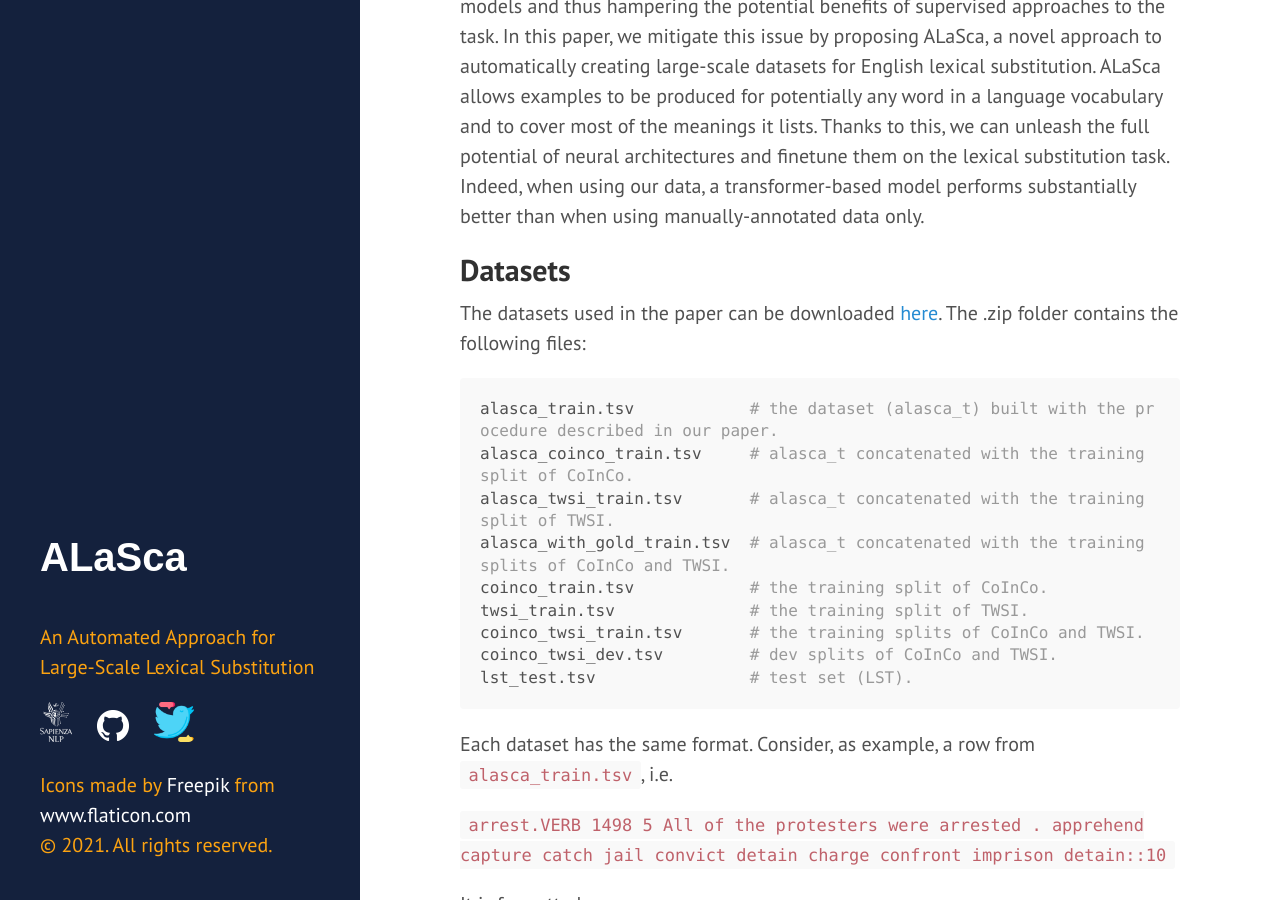
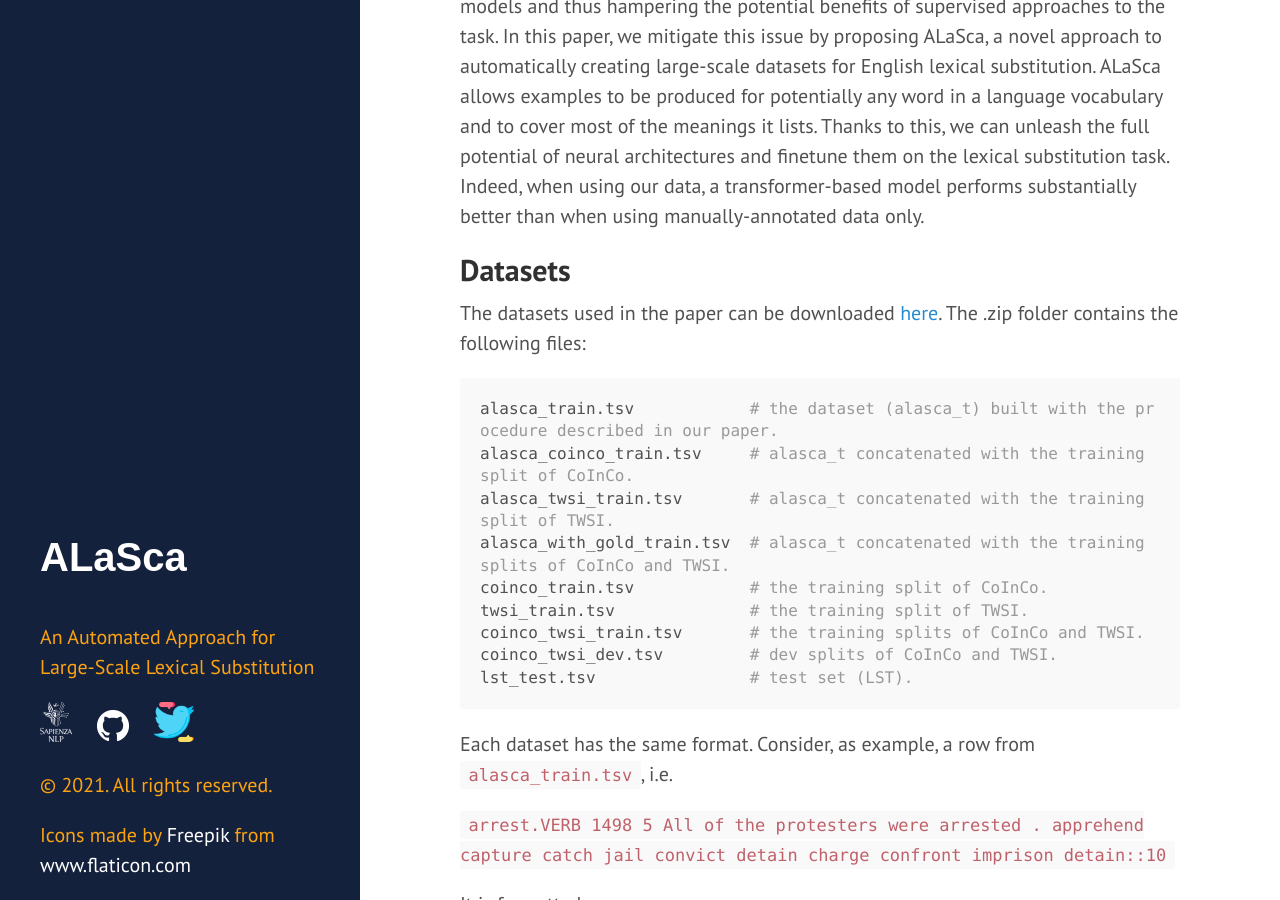
Before and after one commit to caterinaLacerra/ALaSca, a Jekyll site: the page built from docs/index.html, in a window 1280 px wide and 900 px high, scrolled down 517 px. Built offline with Jekyll 4.4.1, drawn with Linux system fonts in a browser that asks for light colours; the list of posts is cut into pages by our own code.

Commit message:
Update sidebar.html

```diff
--- a/docs/_includes/sidebar.html
+++ b/docs/_includes/sidebar.html
@@ -25,9 +25,7 @@
         <img src="https://raw.githubusercontent.com/caterinaLacerra/alasca/master/docs/_images/twitter.png"  height="40px">
     </a>
 
-  <div>Icons made by <a href="https://www.freepik.com" title="Freepik">Freepik</a> from <a href="https://www.flaticon.com/" title="Flaticon">www.flaticon.com</a></div>
-
-      {% comment %}
+       {% comment %}
         The code below dynamically generates a sidebar nav of pages with
         `layout: page` in the front-matter. See readme for usage.
 
@@ -48,5 +46,9 @@
     </nav>
 
     <p>&copy; {{ site.time | date: '%Y' }}. All rights reserved.</p>
+
+    <div>Icons made by <a href="https://www.freepik.com" title="Freepik">Freepik</a>
+      from <a href="https://www.flaticon.com/" title="Flaticon">www.flaticon.com</a></div>
+
   </div>
 </div>
```
